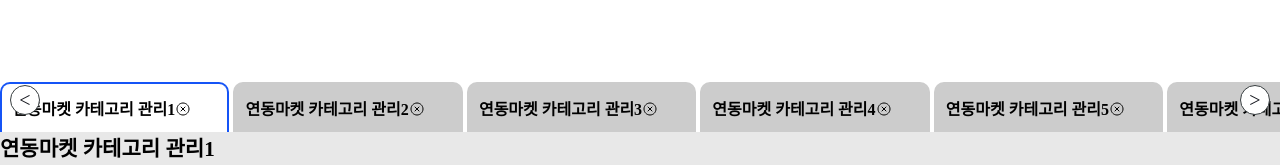
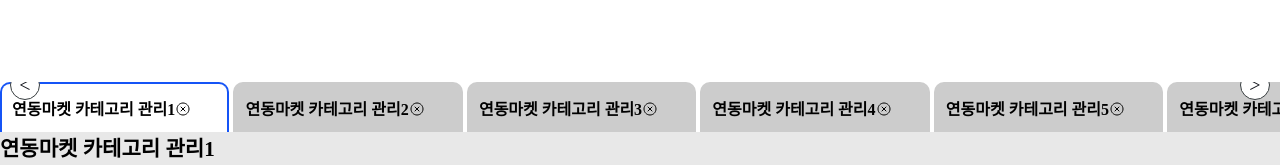
Before and after one commit to ssolin89/type-app, a React (Create React App) app: page / in a window 1280 px wide. Shown: the part 212-377 px from the top of the page. Built offline with nearby package versions, Linux system fonts and the light colour scheme.

Commit message:
+ 스타일 변경 - btn position

```diff
--- a/src/slider/SwiperComponentThumbs.scss
+++ b/src/slider/SwiperComponentThumbs.scss
@@ -134,6 +134,8 @@
   border-radius: 50%;
   @include flex(flex, center, center);
   background-color: #fff;
+  top: 50%;
+  transform: translateY(-50%);
 }
 
 .swiper-button-prev {
@@ -152,7 +154,8 @@
   }
 }
 
-.swiper-button-prev.swiper-button-disabled, .swiper-button-next.swiper-button-disabled {
+.swiper-button-prev.swiper-button-disabled,
+.swiper-button-next.swiper-button-disabled {
   opacity: unset;
   pointer-events: unset;
 }
```
